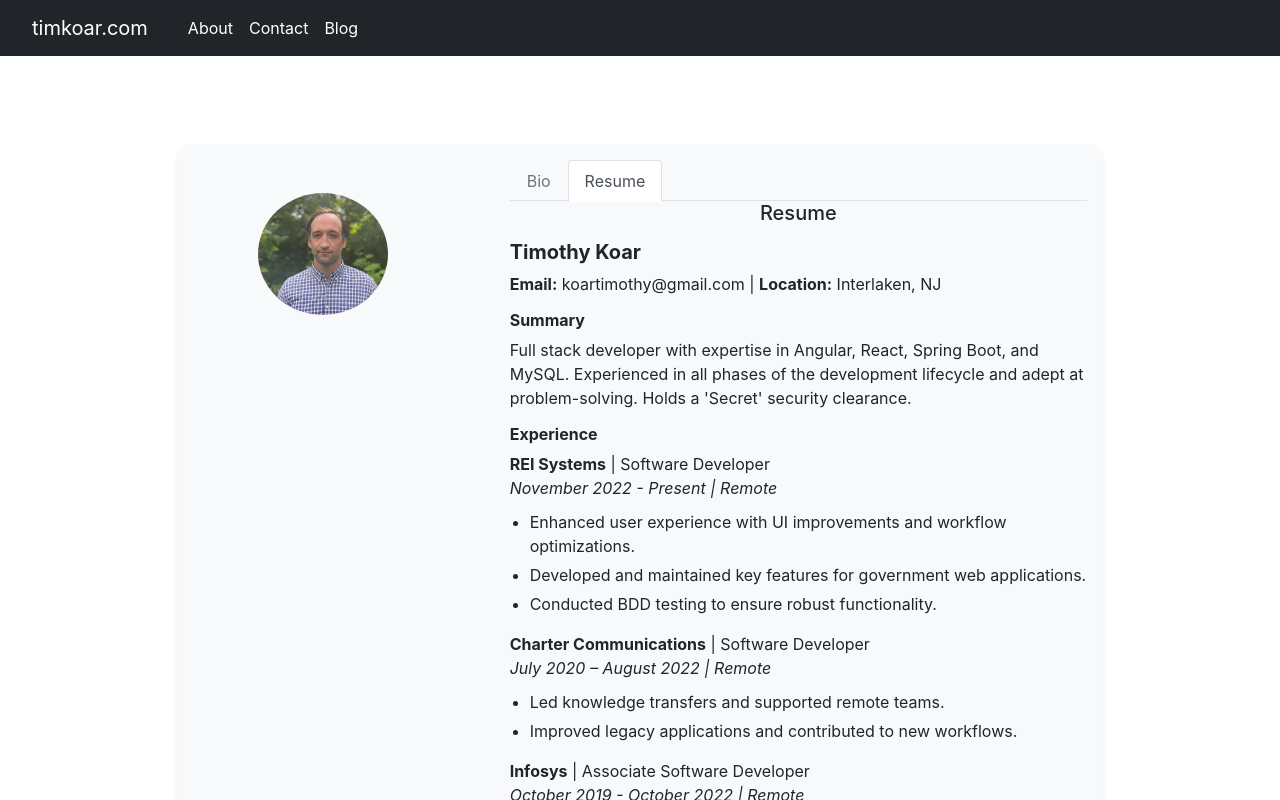
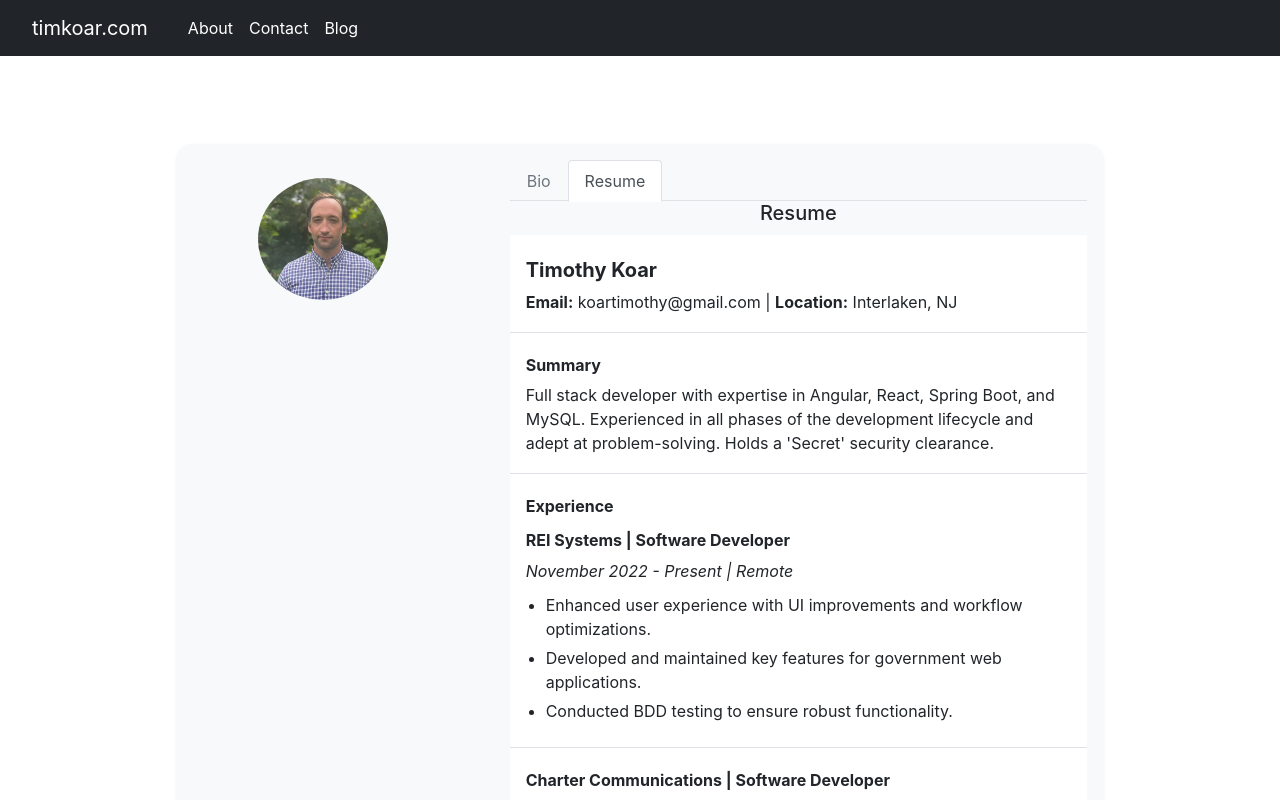
Before and after one commit to koartim/tims-webapp, a React (Create React App) app: page / in a window 1280 px wide. Both pictures are taken after a click on the tab "Resume". Shown: the top 800 px of the page. Built offline with nearby package versions, Linux system fonts and the light colour scheme; the HTML template or start-up script is replaced by a standard one.

Commit message:
adding tab switch when profile pic is clicked

```diff
--- a/src/components/about/About.css
+++ b/src/components/about/About.css
@@ -6,6 +6,13 @@
   object-fit: cover; /* Ensures the image covers the area */
   padding: 10px;
   margin: 0 auto; /* Center the image horizontally */
+  cursor: pointer; /* Makes it look clickable */
+  transition: transform 0.2s ease, box-shadow 0.2s ease;
+}
+
+.profile-pic:active {
+  transform: scale(0.95); /* Slightly reduce the size to create a pressed effect */
+  box-shadow: inset 0 0 10px rgba(0, 0, 0, 0.3); /* Adds an inset shadow to give the impression of depth */
 }
 
 .about-card {
@@ -15,7 +22,7 @@
   overflow: hidden; /* Ensures content stays within the border */
 }
 
-.about-text {
+.about-text, .resume-section p, .resume-section ul {
   font-size: 1rem; /* Slightly larger text for better readability */
   line-height: 1.5; /* Better line spacing */
 }
@@ -49,29 +56,24 @@
   border-color: transparent !important;
 }
 
-/* Additional styling for the resume section */
-.resume-text h5, .resume-text h6 {
+.resume-section {
+  margin-top: 10px;
+}
+
+.resume-section h5, .resume-section h6 {
   font-weight: bold;
   margin-top: 15px;
 }
 
-.resume-text p {
+.resume-section p {
   margin-bottom: 10px;
 }
 
-.resume-text ul {
+.resume-section ul {
   padding-left: 20px;
+  list-style-type: disc;
 }
 
-.resume-text ul li {
+.resume-section ul li {
   margin-bottom: 5px;
 }
-
-.image-container {
-  padding: 15px;
-}
-
-.resume-text {
-  font-size: 1rem;
-  line-height: 1.5;
-}
--- a/src/components/about/About.js
+++ b/src/components/about/About.js
@@ -1,9 +1,16 @@
-import React from 'react';
-import { Container, Row, Col, Card, Image, Tabs, Tab } from 'react-bootstrap';
+import React, { useState } from 'react';
+import { Container, Row, Col, Card, Image, Tabs, Tab, ListGroup } from 'react-bootstrap';
 import profilePic from '../../assets/profile.JPG';
 import './About.css';
 
 const About = () => {
+  const [activeTab, setActiveTab] = useState('aboutMe');;
+
+  const handleTabSwitch = () => {
+    // Toggle between 'aboutMe' and 'resume'
+    setActiveTab(prevTab => (prevTab === 'aboutMe' ? 'resume' : 'aboutMe'));
+  };
+
   return (
     <Container id="about" className="mt-5 pt-5">
       <Row className="justify-content-center mt-5">
@@ -16,11 +23,17 @@
                   roundedCircle
                   fluid
                   className="profile-pic my-4"
+                  onClick={handleTabSwitch} /* switch tab when  profile pic is clicked */
                 />
               </Col>
               <Col md={8} sm={6} xs={12}>
                 <Card.Body>
-                  <Tabs defaultActiveKey="aboutMe" id="about-tabs" className="custom-tabs">
+                  <Tabs
+                    activeKey={activeTab}
+                    onSelect={(e) => setActiveTab(e)}
+                    defaultActiveKey="aboutMe"
+                    id="about-tabs"
+                    className="custom-tabs">
                     <Tab eventKey="aboutMe" title="Bio">
                       <Card.Title className="text-center">About Me</Card.Title>
                       <Card.Text className="about-text">
@@ -33,43 +46,43 @@
                     </Tab>
                     <Tab eventKey="resume" title="Resume">
                       <Card.Title className="text-center">Resume</Card.Title>
-                      <Card.Text className="resume-text">
+                      <ListGroup variant="flush" className="resume-section">
+                        <ListGroup.Item>
                           <h5>Timothy Koar</h5>
                           <p><strong>Email:</strong> koartimothy@gmail.com | <strong>Location:</strong> Interlaken, NJ</p>
-
+                        </ListGroup.Item>
+                        <ListGroup.Item>
                           <h6>Summary</h6>
                           <p>
                             Full stack developer with expertise in Angular, React, Spring Boot, and MySQL. Experienced in all phases of the development lifecycle and adept at problem-solving. Holds a 'Secret' security clearance.
                           </p>
-
+                        </ListGroup.Item>
+                        <ListGroup.Item>
                           <h6>Experience</h6>
-                        <p>
-                          <strong>REI Systems</strong> | Software Developer<br />
-                          <em>November 2022 - Present | Remote</em>
-                        </p>
+                          <h6>REI Systems | Software Developer</h6>
+                          <p><em>November 2022 - Present | Remote</em></p>
                           <ul>
                             <li>Enhanced user experience with UI improvements and workflow optimizations.</li>
                             <li>Developed and maintained key features for government web applications.</li>
                             <li>Conducted BDD testing to ensure robust functionality.</li>
                           </ul>
-
-                        <p>
-                          <strong>Charter Communications</strong> | Software Developer<br />
-                          <em>July 2020 – August 2022 | Remote</em>
-                        </p>
+                        </ListGroup.Item>
+                        <ListGroup.Item>
+                          <h6>Charter Communications | Software Developer</h6>
+                          <p><em>July 2020 – August 2022 | Remote</em></p>
                           <ul>
                             <li>Led knowledge transfers and supported remote teams.</li>
                             <li>Improved legacy applications and contributed to new workflows.</li>
                           </ul>
-
-                        <p>
-                          <strong>Infosys</strong> | Associate Software Developer<br />
-                          <em>October 2019 - October 2022 | Remote</em>
-                        </p>
+                        </ListGroup.Item>
+                        <ListGroup.Item>
+                          <h6>Infosys | Associate Software Developer</h6>
+                          <p><em>October 2019 - October 2022 | Remote</em></p>
                           <ul>
                             <li>Completed training and contributed to internal projects.</li>
                           </ul>
-
+                        </ListGroup.Item>
+                        <ListGroup.Item>
                           <h6>Education</h6>
                           <p>
                             <strong>Flatiron School</strong> | Full Stack Web Development<br />
@@ -79,12 +92,14 @@
                             <strong>Monmouth University</strong> | B.S. in Business Administration<br />
                             <em>2018 | West Long Branch, NJ</em>
                           </p>
-
+                        </ListGroup.Item>
+                        <ListGroup.Item>
                           <h6>Skills</h6>
                           <p>
                             Angular, React, Spring Boot, MySQL, Jenkins, AWS, Ruby, Java, JavaScript, CSS, Bootstrap
                           </p>
-                      </Card.Text>
+                        </ListGroup.Item>
+                      </ListGroup>
                     </Tab>
                   </Tabs>
                 </Card.Body>
```
Lines whose indentation alone changed are shown as unchanged.
